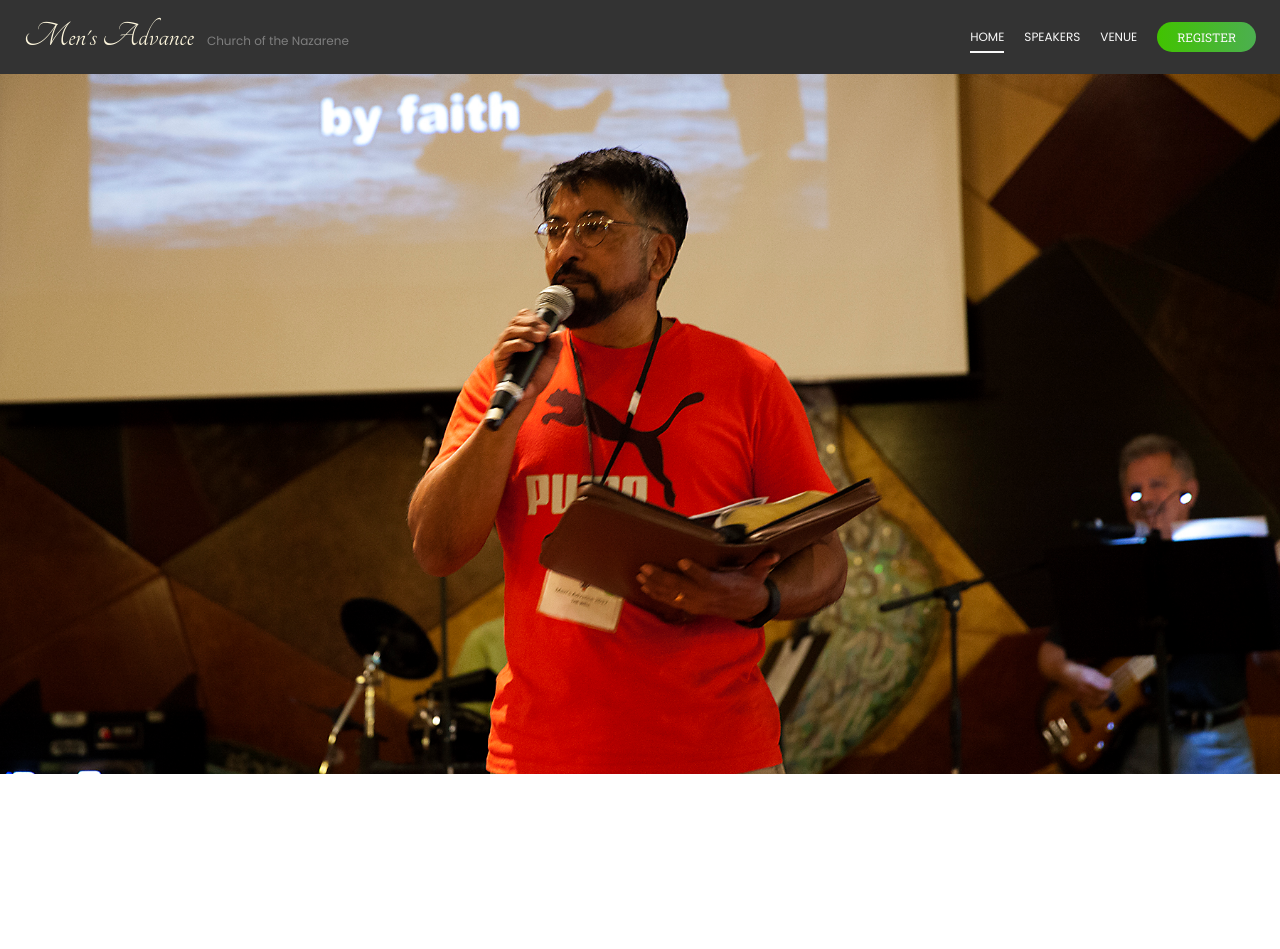
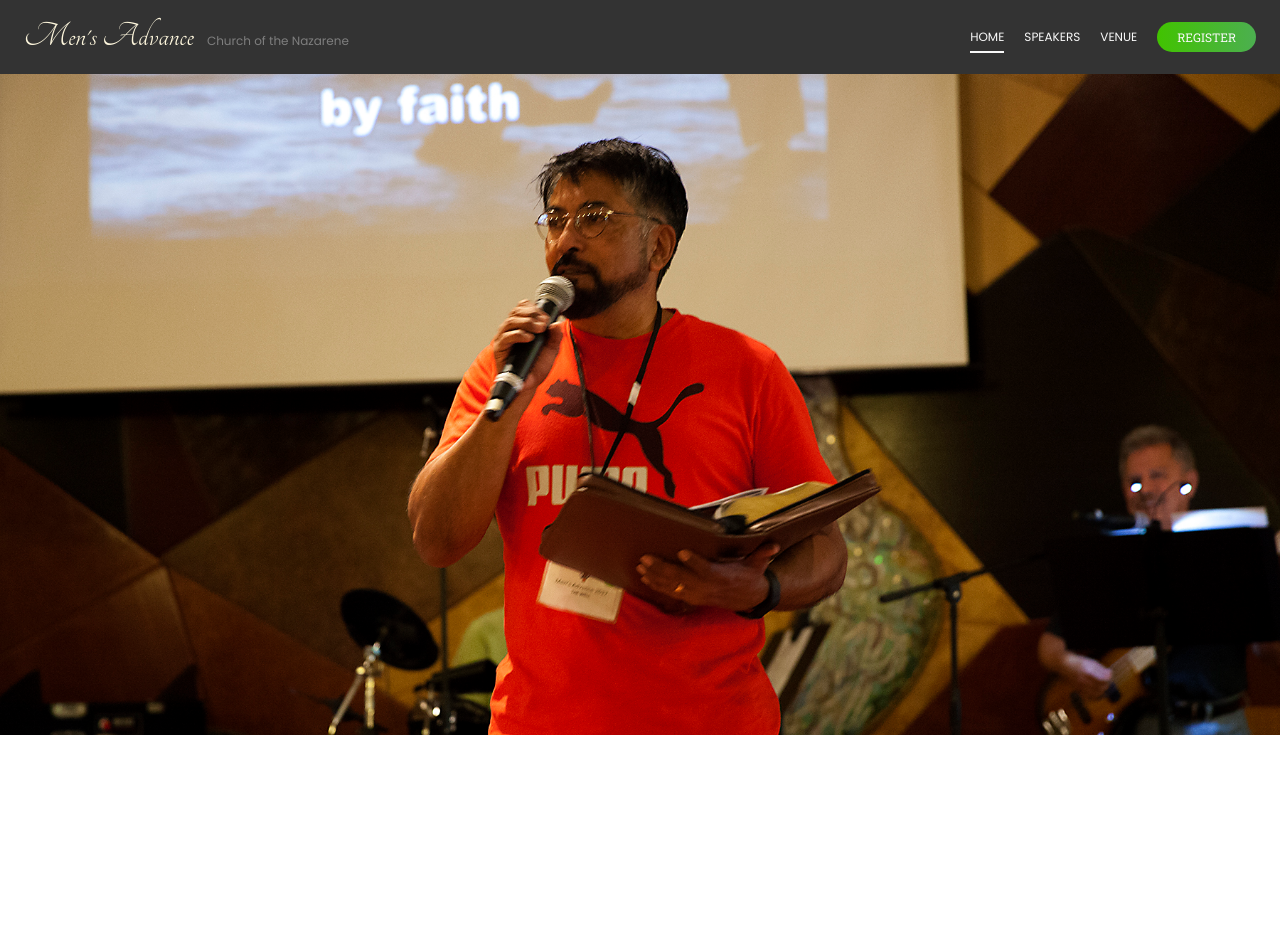
Before and after one commit to juliancoleman/mens-advance, a Jekyll site: the page built from index.html, in a window 1280 px wide. Built offline with Jekyll 4.4.1, drawn with Linux system fonts in a browser that asks for light colours; after the commit the page ends 900 px from its top, so only the background shows below that.

Commit message:
centers image more

```diff
--- a/_includes/hero.html
+++ b/_includes/hero.html
@@ -1,3 +1,3 @@
-<figure class="hero" style="background: url({{ page.hero_url | relative_url }}) top 9% center no-repeat; background-size: cover;">
+<figure class="hero" style="background: url({{ page.hero_url | relative_url }}) top 12% center no-repeat; background-size: cover;">
 
 </figure>
--- a/_sass/reset.scss
+++ b/_sass/reset.scss
@@ -10,7 +10,7 @@
 }
 
 main {
-  height: calc(100% - 25px);
+  height: calc(100% - 74px); // the exact height of the header
 }
 
 body {
```
